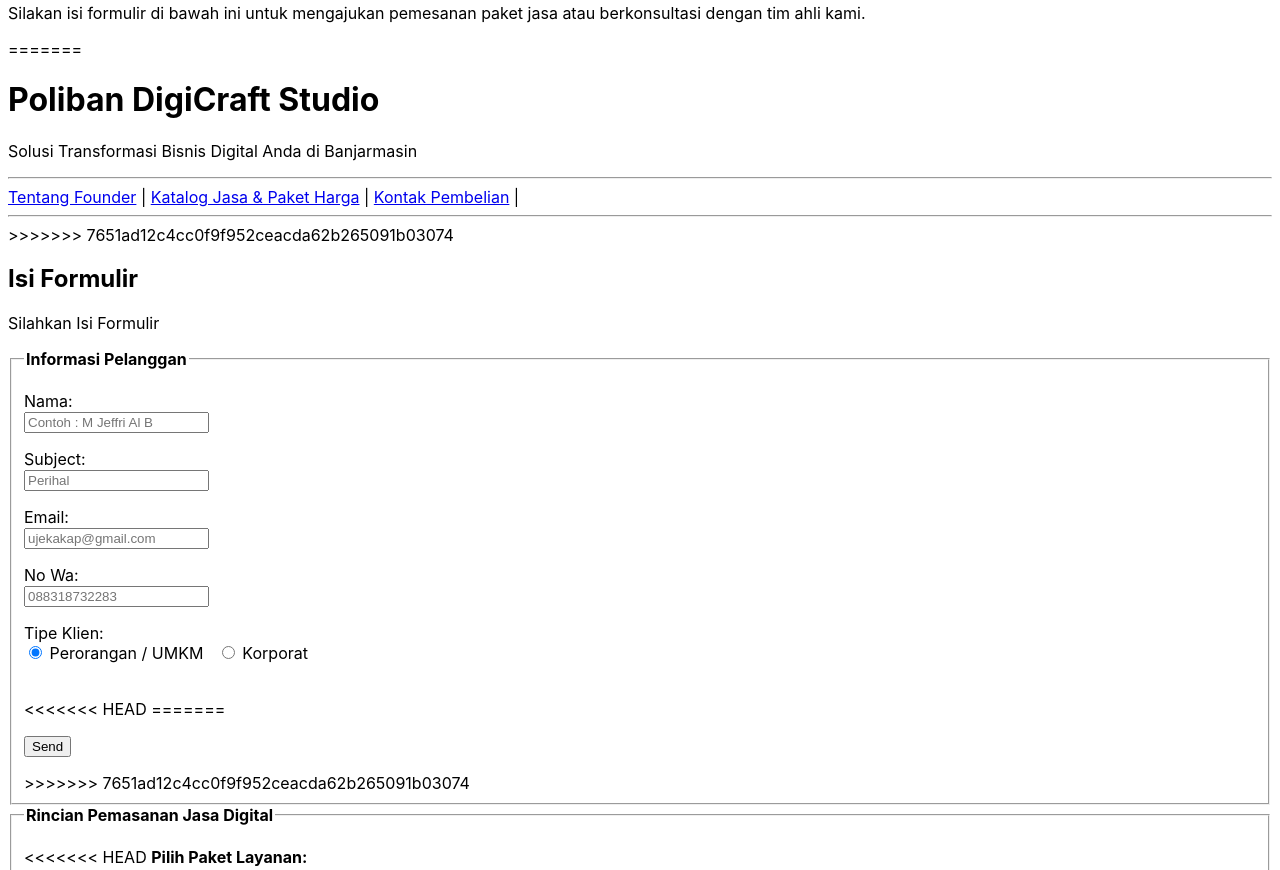
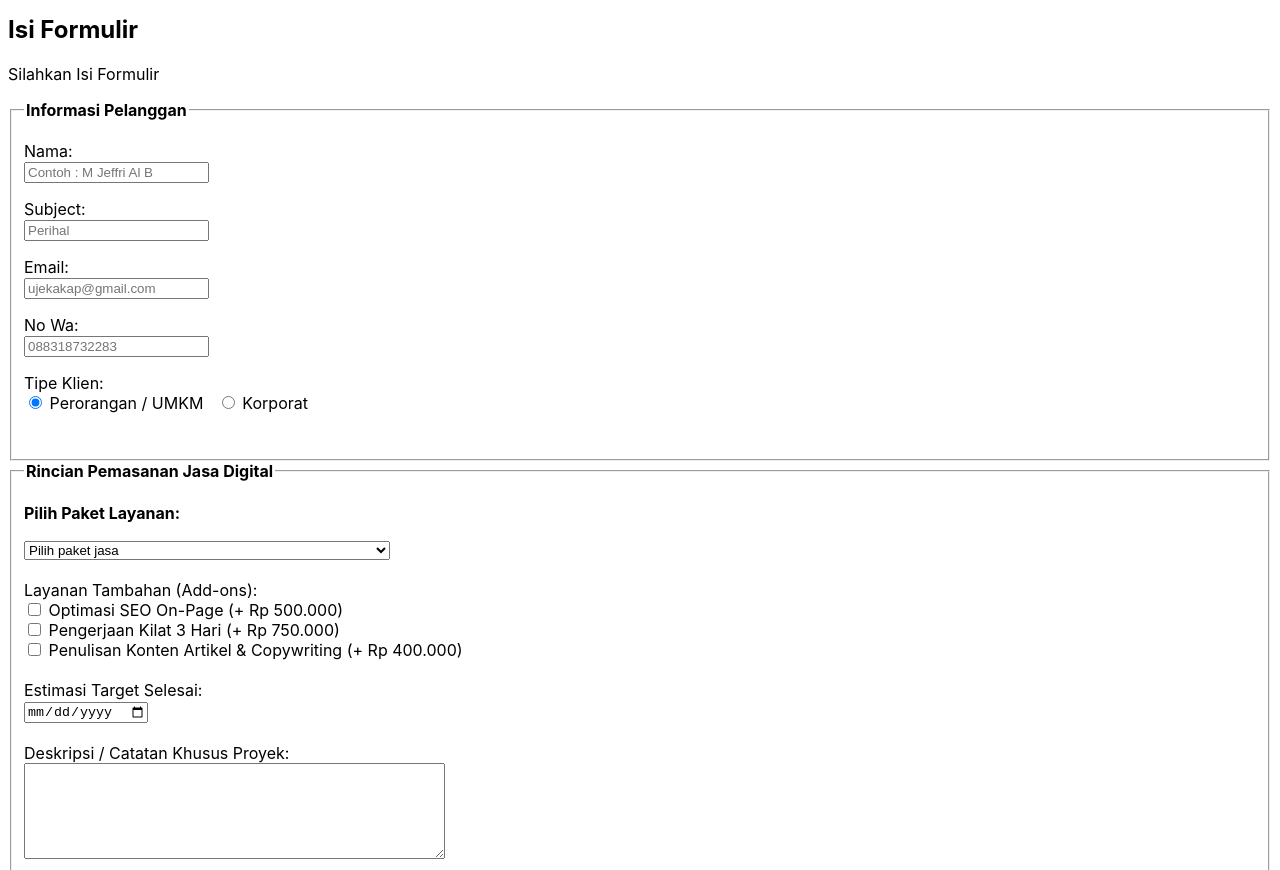
Before and after one commit to ujeeyoo/pemogramanweb, a plain HTML site: page portofolio/kontak.html in a window 1280 px wide. Shown: the part 252-1122 px from the top of the page. Drawn offline with Linux system fonts and the light colour scheme.

Commit message:
update pertemuan 4

```diff
--- a/portofolio/kontak.html
+++ b/portofolio/kontak.html
@@ -2,18 +2,15 @@
 <html lang="id">
 <head>
     <meta charset="UTF-8">
-<<<<<<< HEAD
+
     <meta name="viewport" content="width=device-width, initial-scale=1.0">
     <title>Kontak & Pemesanan - Poliban DigiCraft Studio</title>
-=======
->>>>>>> 7651ad12c4cc0f9f952ceacda62b265091b03074
     <style>
         :root {
         font-family: "Inter", sans-serif;
 
         }
     </style>
-<<<<<<< HEAD
 </head>
 
 <body>
@@ -41,27 +38,6 @@
         pemesanan paket jasa atau berkonsultasi dengan tim ahli kami.
     </p>
 </main>
-=======
-    <title>Tentang Founder - Poliban DigiCraft Studio</title>
-</head>
-<body>
-
-    <header>
-        <h1>Poliban DigiCraft Studio</h1>
-        <p>Solusi Transformasi Bisnis Digital Anda di Banjarmasin</p>
-        <hr>
-    </header>
-
-    <!-- Navigasi Relatif -->
-    <nav>
-        <a href="tentang.html">Tentang Founder</a> |
-        <a href="produk.html">Katalog Jasa & Paket Harga</a> |
-        <a href="kontak.html"> Kontak Pembelian</a> |
-    </nav>
-    <hr>
-
-    <main>
->>>>>>> 7651ad12c4cc0f9f952ceacda62b265091b03074
         <section>
             <h2>Isi Formulir</h2>
             <p>Silahkan Isi Formulir</p>
@@ -92,18 +68,11 @@
             <label for="kategori_korporat">Korporat</label>
             <br><br>
         </p>
-<<<<<<< HEAD
-=======
-        <p>
-            <input type="submit" name="submit" value="Send" />
-        </p>
->>>>>>> 7651ad12c4cc0f9f952ceacda62b265091b03074
         </fieldset>
         <!-- Grup 2 : Detail Pemesanan Klien -->
          <fieldset>
          <legend><b>Rincian Pemasanan Jasa Digital</b></legend>
          <p>
-<<<<<<< HEAD
            <label for="pilih_paket">
             <b>Pilih Paket Layanan:</b>
             </label><br>
@@ -222,11 +191,9 @@
     </iframe>
 
     </section>
-=======
 
          </p>
          </fieldset>
->>>>>>> 7651ad12c4cc0f9f952ceacda62b265091b03074
     </form>
     </main>
  <footer>
```
Also changed, not shown: portofolio/produk.html (+0 -7 lines), portofolio/tentang.html (+0 -6 lines).
